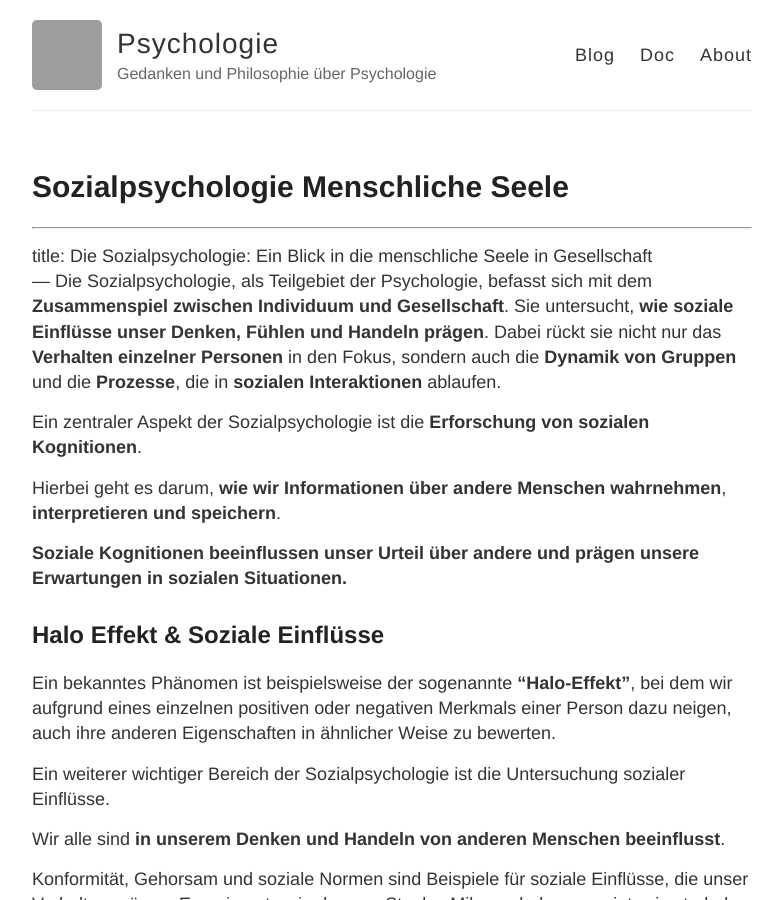
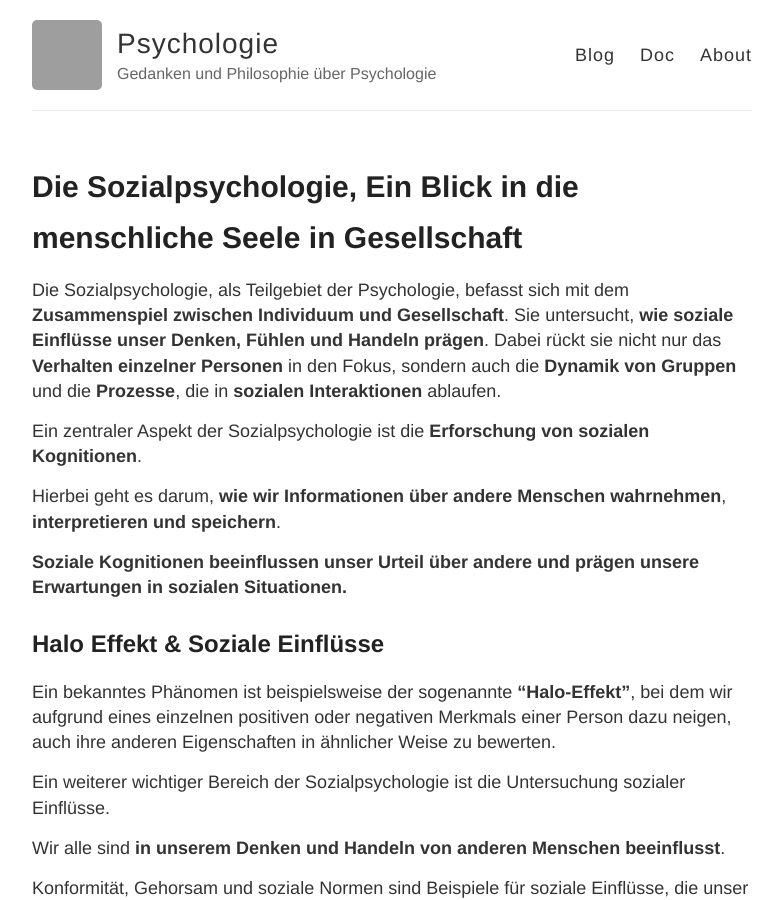
Before and after one commit to S2030c/psychologie, a Jekyll site: the page built from _posts/2024-09-17-sozialpsychologie-menschliche-seele.md, in a window 1280 px wide and 900 px high. Shown: the whole window, without its empty margins (248-1031 px from the left). Built offline with Jekyll 4.4.1, drawn with Linux system fonts in a browser that asks for light colours; our own code applies the rules of GitHub Pages for plain Markdown files; grey boxes are pictures that could not be loaded.

Commit message:
Update 2024-09-17-sozialpsychologie-menschliche-seele.md

```diff
--- a/_posts/2024-09-17-sozialpsychologie-menschliche-seele.md
+++ b/_posts/2024-09-17-sozialpsychologie-menschliche-seele.md
@@ -1,6 +1,5 @@
-
 ---
-title: Die Sozialpsychologie: Ein Blick in die menschliche Seele in Gesellschaft
+title: Die Sozialpsychologie, Ein Blick in die menschliche Seele in Gesellschaft
 ---
 Die Sozialpsychologie, als Teilgebiet der Psychologie, befasst sich mit dem **Zusammenspiel zwischen Individuum und Gesellschaft**. Sie untersucht, **wie soziale Einflüsse unser Denken, Fühlen und Handeln prägen**. Dabei rückt sie nicht nur das **Verhalten einzelner Personen** in den Fokus, sondern auch die **Dynamik von Gruppen** und die **Prozesse**, die in **sozialen Interaktionen** ablaufen.
 
```
